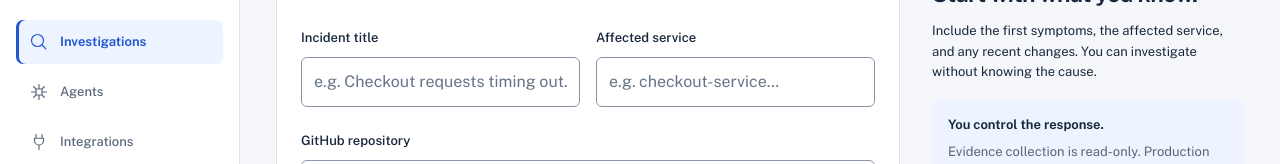
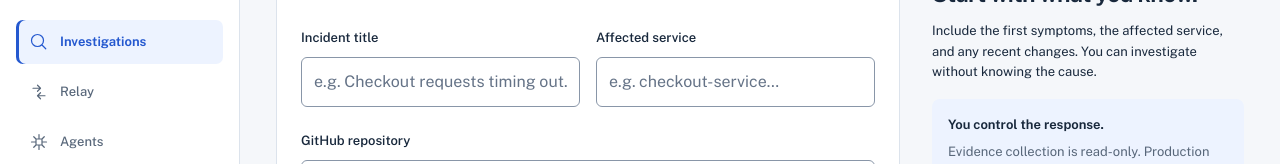
Before and after one commit to shadrackbond/DevRelay, a Next.js app in the folder apps/web/: page /investigations/new in a window 1280 px wide. Shown: the part 248-412 px from the top of the page. Built offline with nearby package versions, Linux system fonts and the light colour scheme.

Commit message:
feat: add Relay workspace navigation

```diff
--- a/apps/web/app/components/Navigation.tsx
+++ b/apps/web/app/components/Navigation.tsx
@@ -7,6 +7,7 @@ const items = [
   { label: "Command center", href: "/", path: "M3 3h7v7H3zM14 3h7v7h-7zM3 14h7v7H3zM14 14h7v7h-7z" },
   { label: "Incidents", href: "/incidents", path: "m12 3 10 18H2L12 3zm0 6v5m0 3v1" },
   { label: "Investigations", href: "/investigations", path: "M21 21l-5-5M18 10a8 8 0 1 1-16 0 8 8 0 0 1 16 0Z" },
+  { label: "Relay", href: "/relay", path: "M4 7h10m-4-4 4 4-4 4M20 17H10m4-4-4 4 4 4" },
   { label: "Agents", href: "/agents", path: "M8 8h8v8H8zM12 2v6m0 8v6M2 12h6m8 0h6M5 5l3 3m8 8 3 3M19 5l-3 3M8 16l-3 3" },
   { label: "Integrations", href: "/integrations", path: "M8 2v5m8-5v5M6 7h12v3a6 6 0 0 1-12 0V7zm6 9v6" },
   { label: "Audit log", href: "/audit", path: "M6 3h12v18H6zM9 7h6M9 11h6M9 15h4" },
```
